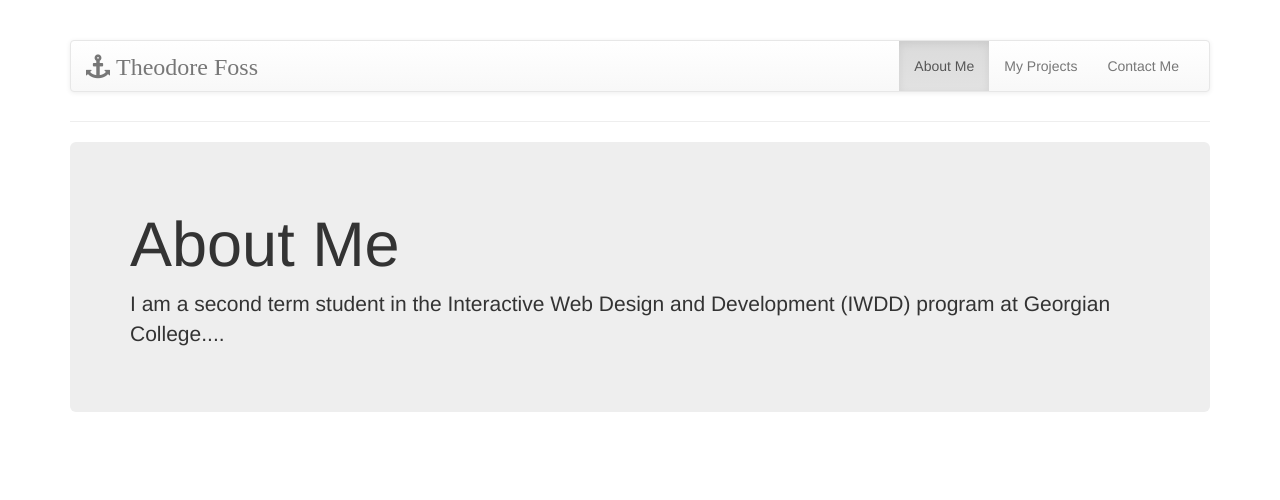
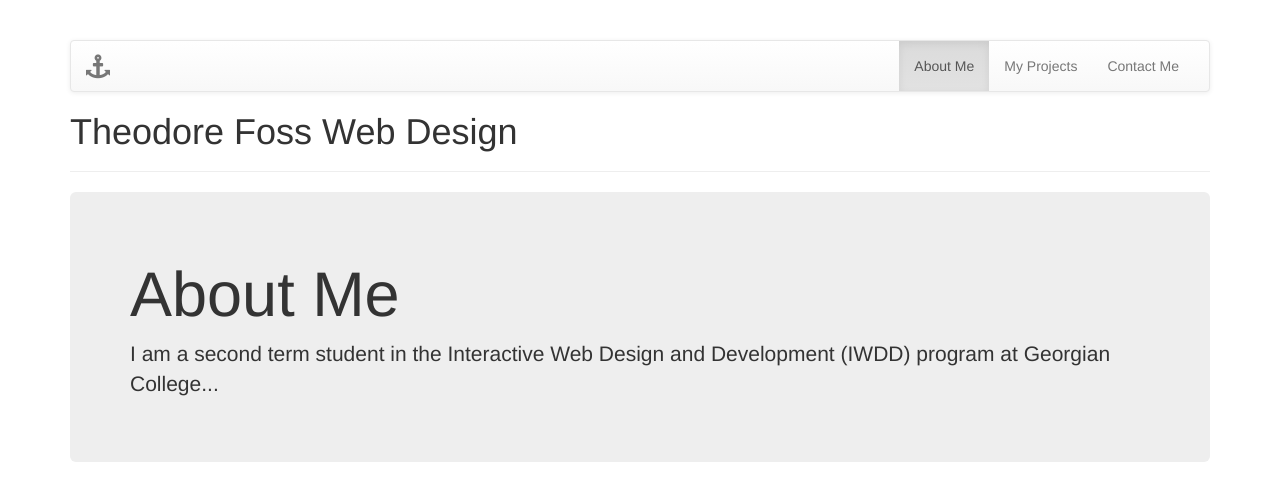
Before and after one commit to SoupVisions/comp1073-tfoss-mini-portfolio, a plain HTML site: page index.html in a window 1280 px wide. Drawn offline with Linux system fonts and the light colour scheme.

Commit message:
added h1 (site title) element to header; added section element to hold page/h2 headings andf tags

```diff
--- a/index.html
+++ b/index.html
@@ -28,7 +28,7 @@
 							<span class="icon-bar"></span>
 							<span class="icon-bar"></span>
 						</button>
-				<a class="navbar-brand" href="#"><i class="fa fa-anchor fa-lg"> Theodore Foss</i></a>
+						<a class="navbar-brand" href="#"><i class="fa fa-anchor fa-lg"></i></a>
 					</div>
 
 					<!-- nav toggle bar -->
@@ -44,15 +44,19 @@
 				</div>
 				<!-- end .container-fluid -->
 			</nav>
+			<h1>Theodore Foss Web Design</h1>
 
 		</header>
 
-	<main class="jumbotron" id="mainContent">
+		<main>
+			<section class="jumbotron">
 				<h1>About Me</h1>
-		<p>I am a second term student in the Interactive Web Design and Development (IWDD) program at Georgian College....</p>
+				<p>I am a second term student in the Interactive Web Design and Development (IWDD) program at Georgian College...</p>
+			</section>
 		</main>
 
-	</div><!-- end .container -->
+	</div>
+	<!-- end .container -->
 	<!-- JavaScript Section -->
 	<script src="Scripts/lib/jquery-2.2.0.min.js"></script>
 	<script src="Scripts/lib/bootstrap.min.js"></script>
```
Also changed, not shown: Content/app.css (line endings or trailing spaces). Lines whose indentation alone changed are shown as unchanged.
